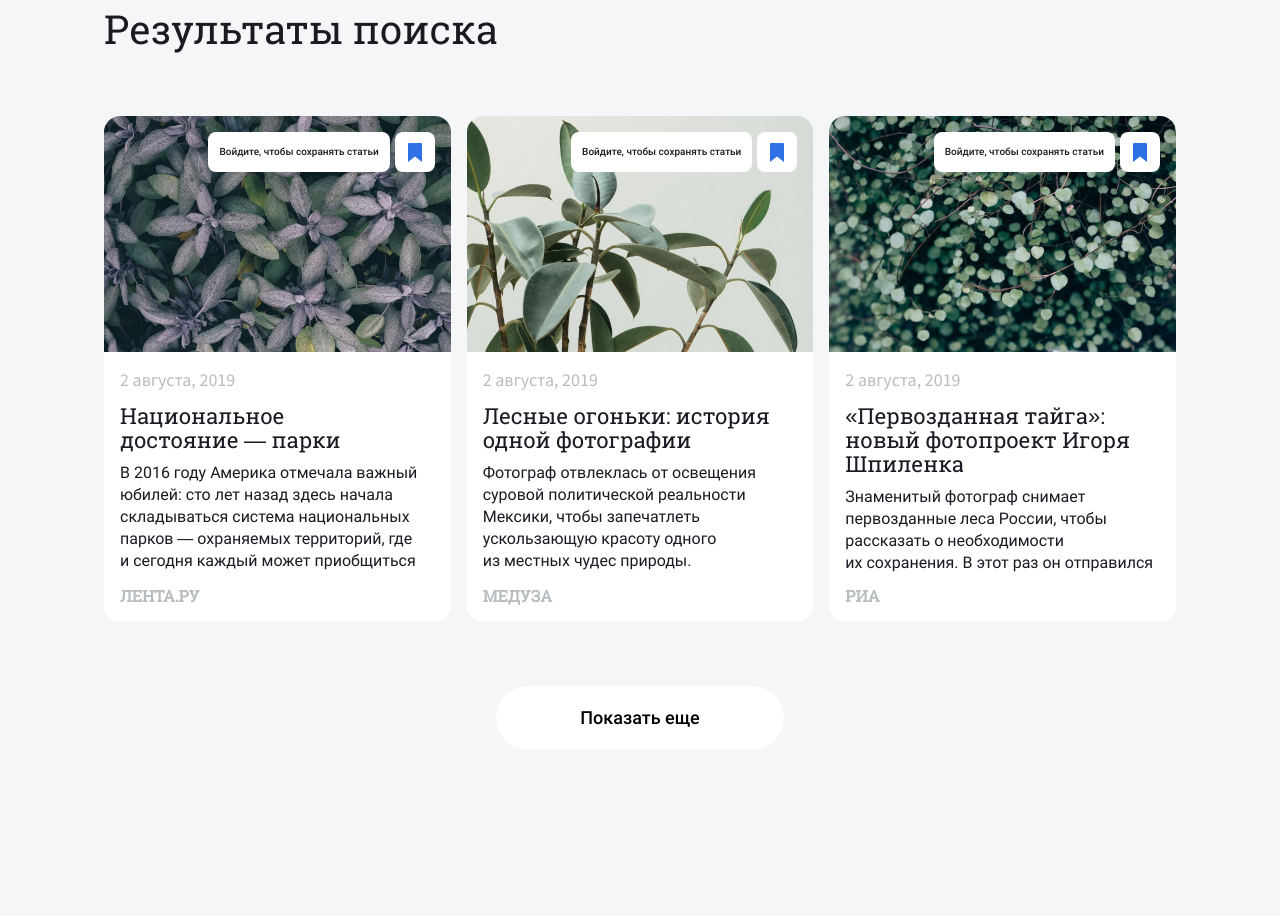
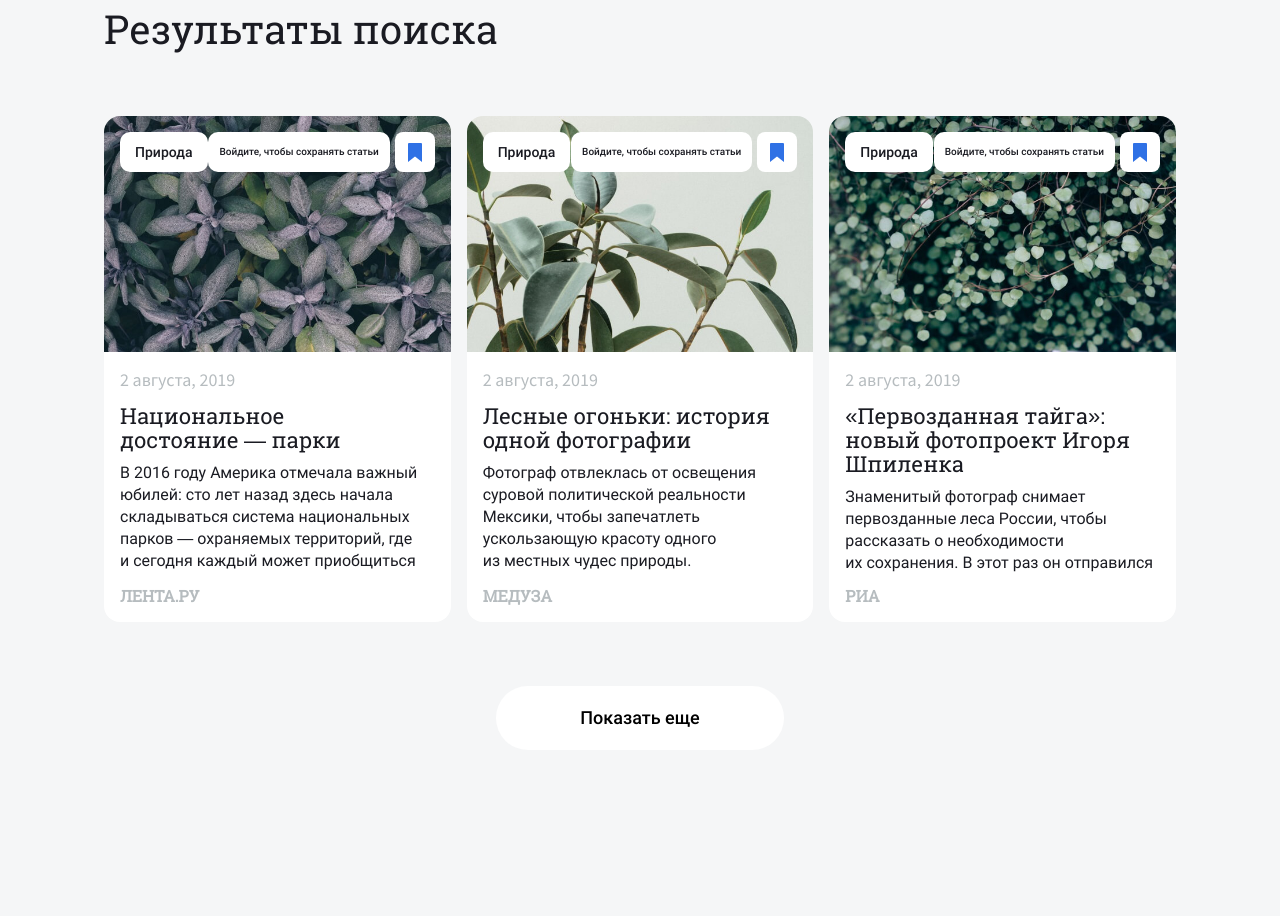
Before and after one commit to Vooooodoo/news-explorer-frontend, a React (Create React App) app: page / in a window 1280 px wide. Shown: the part 940-1856 px from the top of the page. Built offline with nearby package versions, Linux system fonts and the light colour scheme.

Commit message:
feat: реализовать секцию с новостными карточками

```diff
--- a/src/components/NewsCard/NewsCard.css
+++ b/src/components/NewsCard/NewsCard.css
@@ -11,6 +11,31 @@
   object-fit: cover;
   object-position: top;
   border-radius: 16px 16px 0 0;
+}
+
+.news-card__tag {
+  position: absolute;
+  top: 24px;
+  left: 24px;
+  height: 40px;
+  background-color: white;
+  border-radius: 10px;
+  font-weight: 500;
+  font-size: 14px;
+  line-height: 24px;
+  text-align: center;
+  justify-content: center;
+  align-items: center;
+  box-sizing: border-box;
+  padding: 0 15px;
+}
+
+.news-card__tag_hidden {
+  display: none;
+}
+
+.news-card__tag_shown {
+  display: flex;
 }
 
 .news-card__container {
@@ -62,6 +87,11 @@
     height: calc(272 / 400 * (100vw - 240px) / 3);
   }
 
+  .news-card__tag {
+    top: 16px;
+    left: 16px;
+  }
+
   .news-card__title {
     font-size: 22px;
     line-height: 24px;
--- a/src/components/NewsCard/NewsCard.js
+++ b/src/components/NewsCard/NewsCard.js
@@ -6,6 +6,7 @@ function NewsCard(props) {
   return (
     <li className="news-card tap-highlight">
       <img className="news-card__photo" src={props.photo} alt={`${props.title}.`} />
+      <span className={props.tagClass}>{props.tagText}</span>
       <NewsCardBtn
         btnClass={props.btnClass}
         ariaLabel={props.ariaLabel}
--- a/src/components/NewsCardBtn/NewsCardBtn.css
+++ b/src/components/NewsCardBtn/NewsCardBtn.css
@@ -53,7 +53,7 @@
   right: 69px;
   height: 40px;
   background-color: white;
-  border-radius: 8px;
+  border-radius: 10px;
   font-weight: 500;
   font-size: 10px;
   line-height: 12px;
--- a/src/components/NewsCardList/NewsCardList.js
+++ b/src/components/NewsCardList/NewsCardList.js
@@ -10,6 +10,8 @@ function NewsCardList(props) {
     <ul className="news-card-list">
       <NewsCard
         photo={newsCardPhotoFirst}
+        tagClass="news-card__tag news-card__tag_hidden news-card__tag_shown"
+        tagText="Природа"
         btnClass="news-card-btn news-card-btn_type_normal-save news-card-btn_type_marked-save news-card-btn_type_hover-save news-card-btn_type_focus-save"
         ariaLabel="Сохранить статью."
         popupText="Войдите, чтобы сохранять статьи"
@@ -20,6 +22,8 @@ function NewsCardList(props) {
       />
       <NewsCard
         photo={newsCardPhotoSecond}
+        tagClass="news-card__tag news-card__tag_hidden news-card__tag_shown"
+        tagText="Природа"
         btnClass="news-card-btn news-card-btn_type_normal-save news-card-btn_type_marked-save news-card-btn_type_hover-save news-card-btn_type_focus-save"
         ariaLabel="Сохранить статью."
         popupText="Войдите, чтобы сохранять статьи"
@@ -30,6 +34,8 @@ function NewsCardList(props) {
       />
       <NewsCard
         photo={newsCardPhotoThird}
+        tagClass="news-card__tag news-card__tag_hidden news-card__tag_shown"
+        tagText="Природа"
         btnClass="news-card-btn news-card-btn_type_normal-save news-card-btn_type_marked-save news-card-btn_type_hover-save news-card-btn_type_focus-save"
         ariaLabel="Сохранить статью."
         popupText="Войдите, чтобы сохранять статьи"
```
